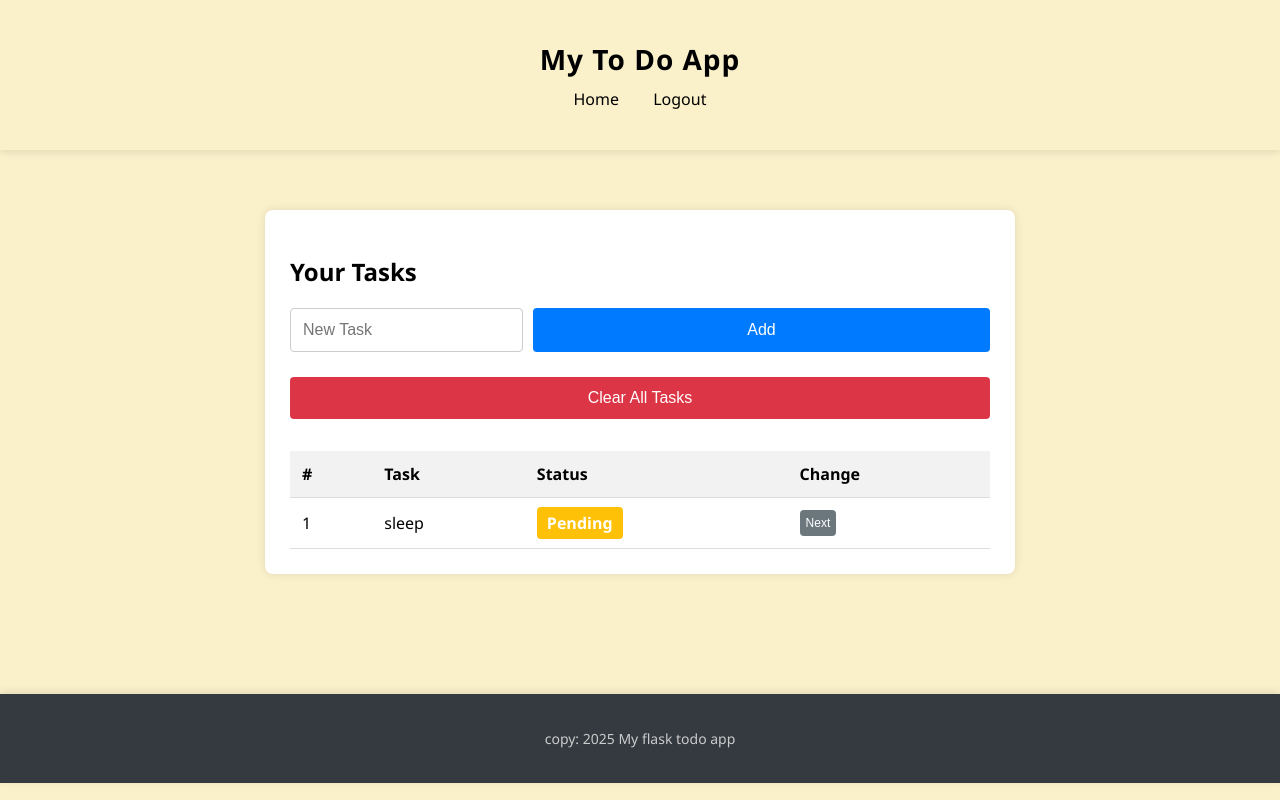
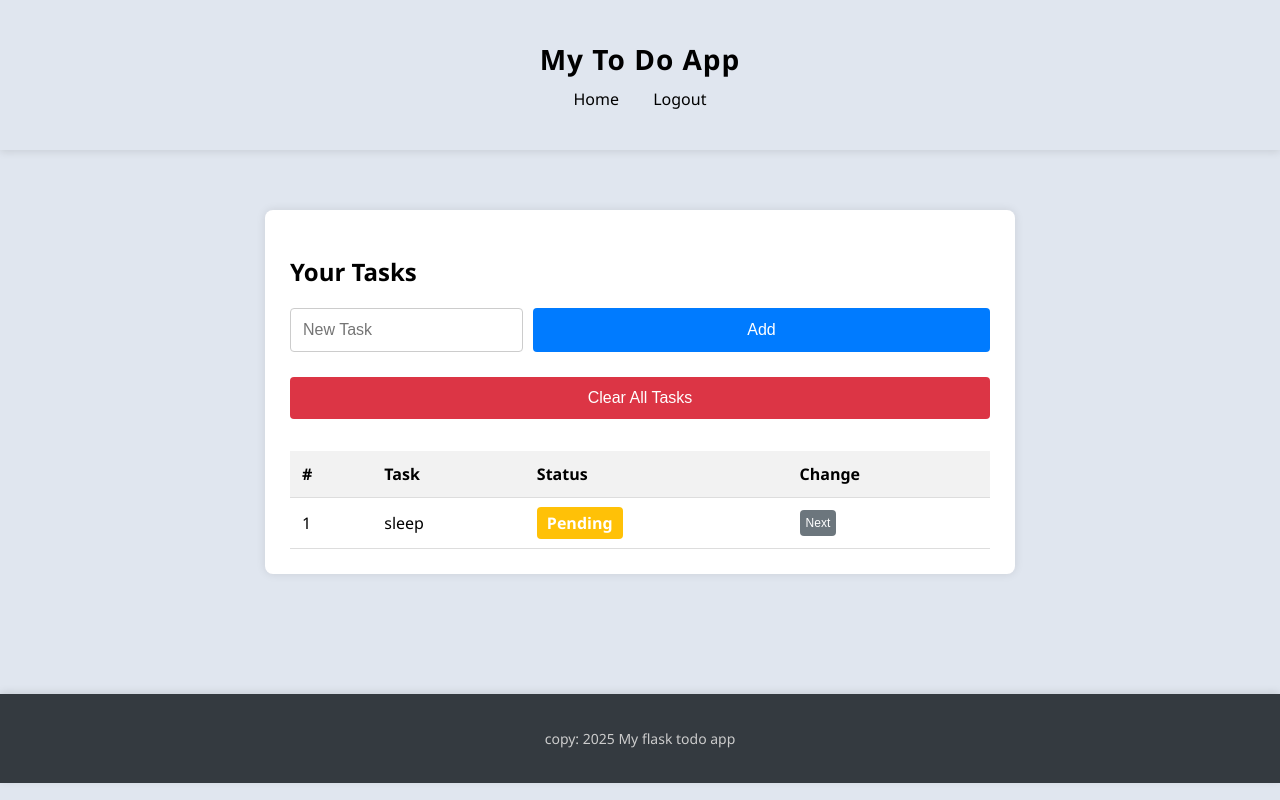
Before and after one commit to nottheishitauk/To-Do-App, a Flask app: page / in a window 1280 px wide. Run offline with Flask 3, Linux system fonts and the light colour scheme; the visitor is signed in with stand-in values (Sample User, id 1).

Commit message:
style.css

```diff
--- a/app/static/css/style.css
+++ b/app/static/css/style.css
@@ -1,7 +1,7 @@
  body{
   margin: 0;
   font-family: 'Segoe UI', Tahoma, Geneva, Verdana, sans-serif;
-  background: #faf0ca;
+  background: #E0E6EF;
  }
 
  .container{
@@ -181,4 +181,5 @@
  }
  .btn-clear :hover{
   background-color: #c82333;
+
  }
```
